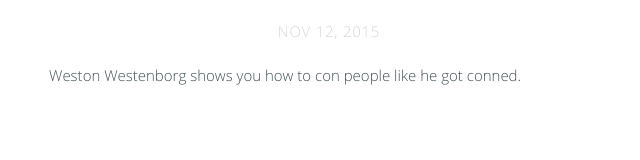
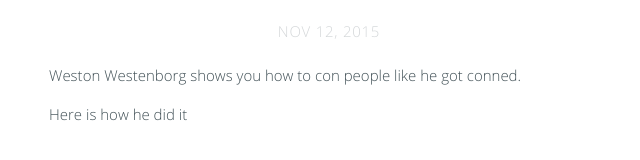
Before and after one commit to penelopeplutt/sunnynookdrive.github.io, a Jekyll site: the page built from _posts/howto/2015-11-11-how-to-make-it-in-la.md, in a window 1280 px wide. Shown: the part 189-349 px from the top of the page, without its empty margins (311-951 px from the left). Built offline with Jekyll 4.4.1, drawn with Linux system fonts in a browser that asks for light colours; Markdown is read by kramdown in place of the engine named in the settings.

Commit message:
Updated 2015-11-11-how-to-make-it-in-la.md

```diff
--- a/_posts/howto/2015-11-11-how-to-make-it-in-la.md
+++ b/_posts/howto/2015-11-11-how-to-make-it-in-la.md
@@ -11,4 +11,7 @@ tile: media/weston.png
 
 
 
+
 Weston Westenborg shows you how to con people like he got conned.
+
+Here is how he did it
```
